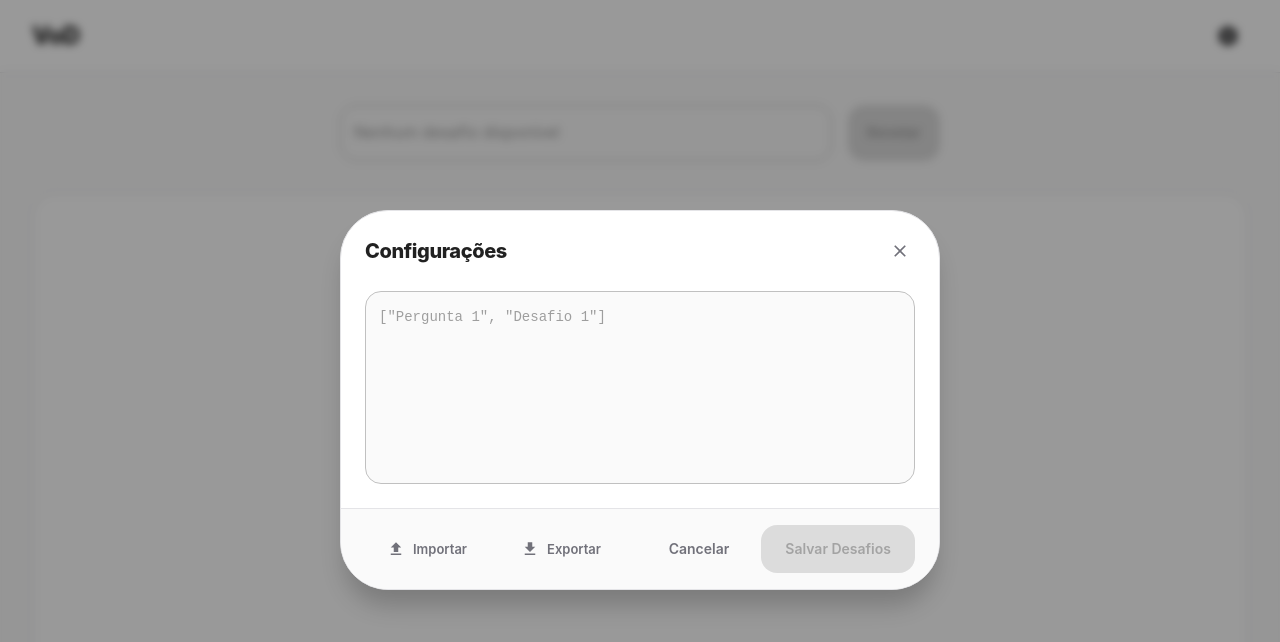
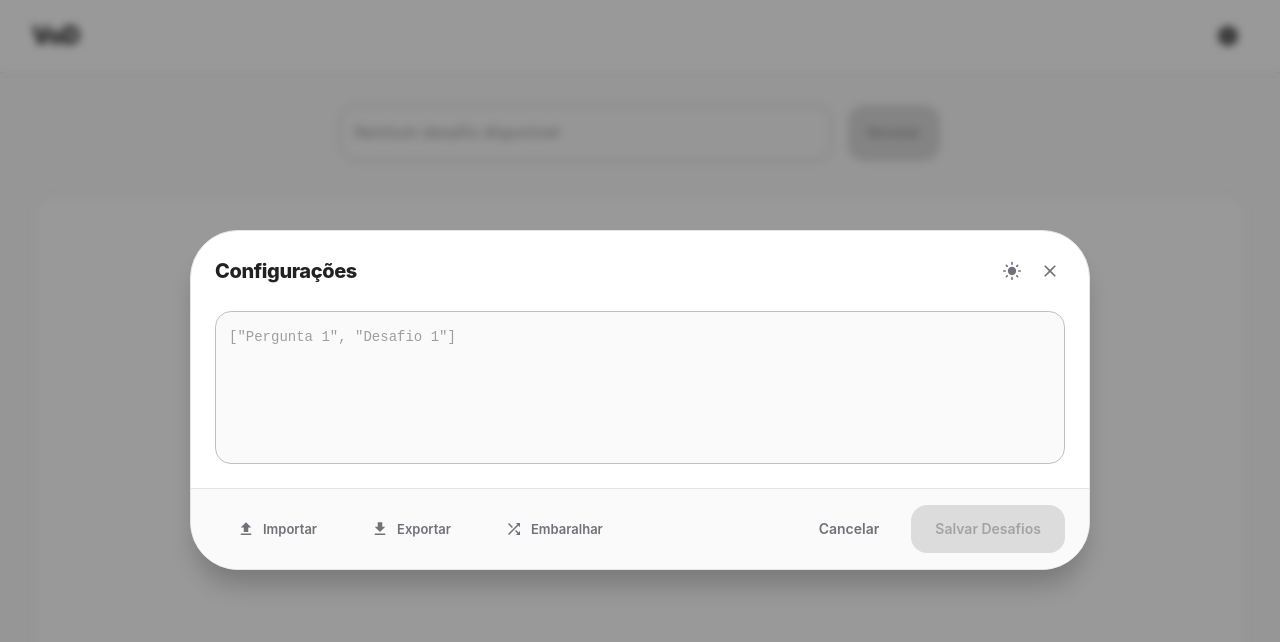
Before and after one commit to odutradev/vod, a React (Vite) app: page / in a window 1280 px wide. Both pictures are taken after a click on the button 1228 px from the left and 36 px from the top of the page. Shown: the top 642 px of the page. Built offline with nearby package versions, Linux system fonts and the light colour scheme; no server answers.

Commit message:
feat: Finalizing settings

```diff
--- a/src/pages/main/subcomponents/SettingsModal/index.tsx
+++ b/src/pages/main/subcomponents/SettingsModal/index.tsx
@@ -1,15 +1,17 @@
-import { Dialog, Typography, TextField, Button, IconButton } from '@mui/material';
-import { Upload, Download, Close } from '@mui/icons-material';
+import { Upload, Download, Close, Shuffle, DarkMode, LightMode } from '@mui/icons-material';
+import { Dialog, Typography, TextField, Button, IconButton, Tooltip } from '@mui/material';
 import { ChangeEvent, useRef, useState } from 'react';
 
 import { ContentContainer, ActionsContainer, HeaderContainer, ActionGroup, HiddenInput } from './styles';
 import { GAME_CONSTANTS } from '@utils/constants/game';
+import useSystemStore from '@stores/system';
 import useGameStore from '@stores/game';
 
 import type { SettingsModalProps } from './types';
 
 const SettingsModal = ({ open, onClose }: SettingsModalProps) => {
-  const { addItems, importItems, exportItems } = useGameStore();
+  const { addItems, importItems, exportItems, shuffleItems } = useGameStore();
+  const { system: { theme }, updateSystem } = useSystemStore();
   const [rawInput, setRawInput] = useState<string>('');
   const fileInputRef = useRef<HTMLInputElement>(null);
 
@@ -34,22 +36,37 @@ const SettingsModal = ({ open, onClose }: SettingsModalProps) => {
 
   const handleImportClick = () => fileInputRef.current?.click();
 
+  const handleThemeToggle = () => {
+    const newTheme = theme === 'light' ? 'dark' : 'light';
+    updateSystem({ theme: newTheme });
+    localStorage.setItem('theme', newTheme);
+    window.dispatchEvent(new StorageEvent('storage', { key: 'theme' }));
+  };
+
   return (
-    <Dialog open={open} onClose={onClose} fullWidth maxWidth="sm" PaperProps={{ sx: { borderRadius: 3, backgroundImage: 'none', border: 1, borderColor: 'divider', boxShadow: '0 20px 25px -5px rgba(0,0,0,0.2)' } }} slotProps={{ backdrop: { sx: { backdropFilter: 'blur(4px)', backgroundColor: 'rgba(0, 0, 0, 0.4)' } } }}>
+    <Dialog open={open} onClose={onClose} fullWidth maxWidth="md" PaperProps={{ sx: { borderRadius: 3, backgroundImage: 'none', border: 1, borderColor: 'divider', boxShadow: '0 20px 25px -5px rgba(0,0,0,0.2)' } }} slotProps={{ backdrop: { sx: { backdropFilter: 'blur(4px)', backgroundColor: 'rgba(0, 0, 0, 0.4)' } } }}>
       <ContentContainer>
         <HeaderContainer component="header">
           <Typography variant="h6" sx={{ fontWeight: 800, letterSpacing: '-0.02em' }}>Configurações</Typography>
-          <IconButton onClick={onClose} size="small" color="secondary">
-            <Close fontSize="small" />
-          </IconButton>
+          <ActionGroup>
+            <Tooltip title="Alternar Tema">
+              <IconButton onClick={handleThemeToggle} size="small" color="secondary">
+                {theme === 'dark' ? <LightMode fontSize="small" /> : <DarkMode fontSize="small" />}
+              </IconButton>
+            </Tooltip>
+            <IconButton onClick={onClose} size="small" color="secondary">
+              <Close fontSize="small" />
+            </IconButton>
+          </ActionGroup>
         </HeaderContainer>
-        <TextField multiline rows={8} fullWidth variant="outlined" value={rawInput} onChange={(e) => setRawInput(e.target.value)} placeholder={GAME_CONSTANTS.DEFAULT_ARRAY_PLACEHOLDER} sx={{ '& .MuiOutlinedInput-root': { fontFamily: 'monospace', fontSize: '0.875rem', backgroundColor: 'background.default' } }} />
+        <TextField multiline minRows={6} maxRows={16} fullWidth variant="outlined" value={rawInput} onChange={(e) => setRawInput(e.target.value)} placeholder={GAME_CONSTANTS.DEFAULT_ARRAY_PLACEHOLDER} sx={{ '& .MuiOutlinedInput-root': { fontFamily: 'monospace', fontSize: '0.875rem', backgroundColor: 'background.default' } }} />
         <HiddenInput type="file" accept=".json" ref={fileInputRef} onChange={handleFileUpload} />
       </ContentContainer>
       <ActionsContainer component="footer">
         <ActionGroup>
           <Button onClick={handleImportClick} startIcon={<Upload />} variant="text" color="secondary" size="small">Importar</Button>
           <Button onClick={exportItems} startIcon={<Download />} variant="text" color="secondary" size="small">Exportar</Button>
+          <Button onClick={shuffleItems} startIcon={<Shuffle />} variant="text" color="secondary" size="small">Embaralhar</Button>
         </ActionGroup>
         <ActionGroup>
           <Button onClick={onClose} color="secondary" variant="text">Cancelar</Button>
--- a/src/pages/main/subcomponents/SettingsModal/styles.ts
+++ b/src/pages/main/subcomponents/SettingsModal/styles.ts
@@ -15,17 +15,29 @@ export const ActionsContainer = styled(Box)(({ theme }) => ({
   padding: theme.spacing(2, 3),
   borderTop: `1px solid ${theme.palette.divider}`,
   backgroundColor: theme.palette.background.default,
+  flexWrap: 'wrap',
+  gap: theme.spacing(2),
+  [theme.breakpoints.down('sm')]: {
+    flexDirection: 'column',
+    alignItems: 'stretch',
+  },
 }));
 
 export const ActionGroup = styled(Box)(({ theme }) => ({
   display: 'flex',
   gap: theme.spacing(1),
+  flexWrap: 'wrap',
+  [theme.breakpoints.down('sm')]: {
+    justifyContent: 'stretch',
+    '& > button': { flex: 1 },
+  },
 }));
 
 export const ContentContainer = styled(Box)(({ theme }) => ({
   display: 'flex',
   flexDirection: 'column',
   padding: theme.spacing(3),
+  overflowY: 'auto',
 }));
 
 export const HiddenInput = styled('input')({
--- a/src/stores/game/index.ts
+++ b/src/stores/game/index.ts
@@ -52,6 +52,14 @@ const useGameStore = create<GameStore>()(
         link.click();
         document.body.removeChild(link);
         URL.revokeObjectURL(url);
+      },
+      shuffleItems: () => {
+        const currentItems = get().game.items;
+        if (!currentItems.length) return toast.warning("Nenhum desafio para embaralhar.");
+        const shuffled = [...currentItems].sort(() => Math.random() - 0.5);
+        const newItems: GameItem[] = shuffled.map((item, index) => ({ id: index, text: item.text }));
+        set({ game: { items: newItems } });
+        toast.success("Desafios reembaralhados com sucesso!");
       }
     }),
     {
--- a/src/stores/game/types.ts
+++ b/src/stores/game/types.ts
@@ -12,4 +12,5 @@ export interface GameStore {
   addItems: (raw: string) => void;
   importItems: (raw: string) => void;
   exportItems: () => void;
+  shuffleItems: () => void;
 }
```
